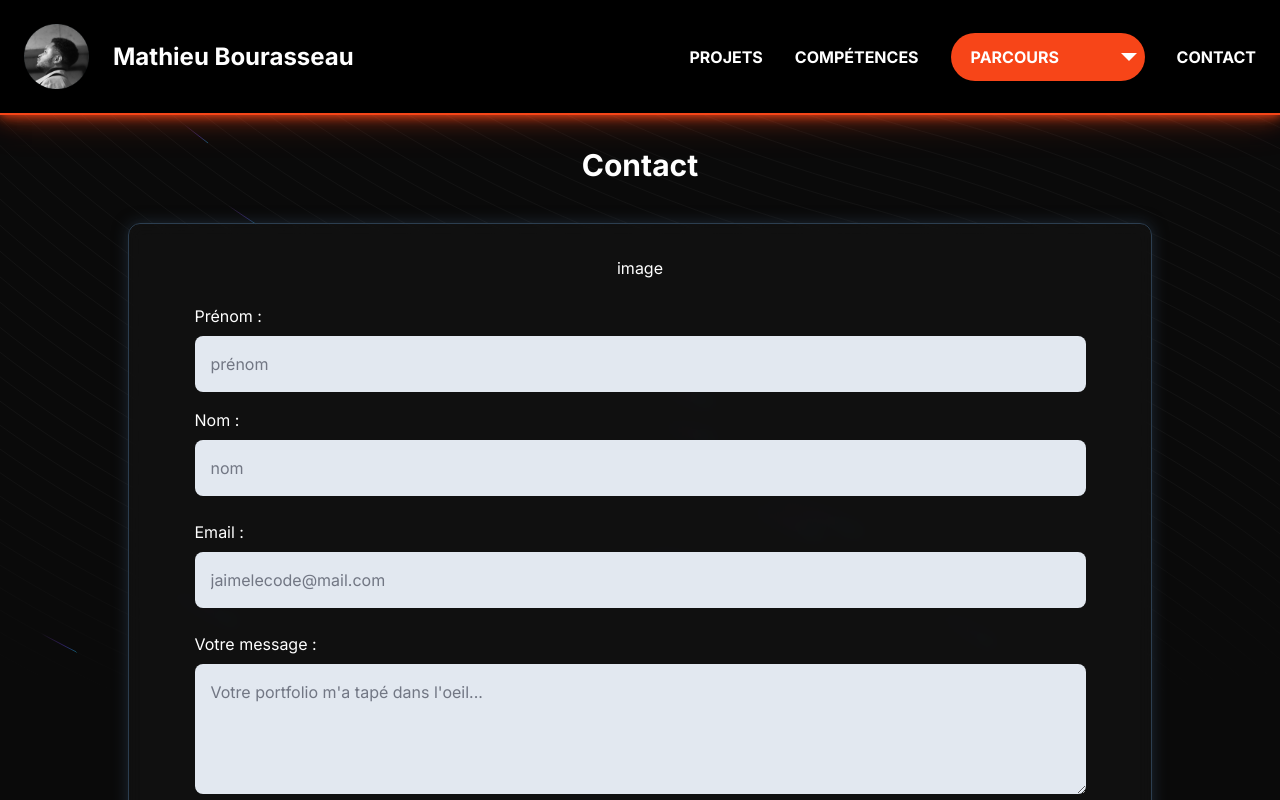
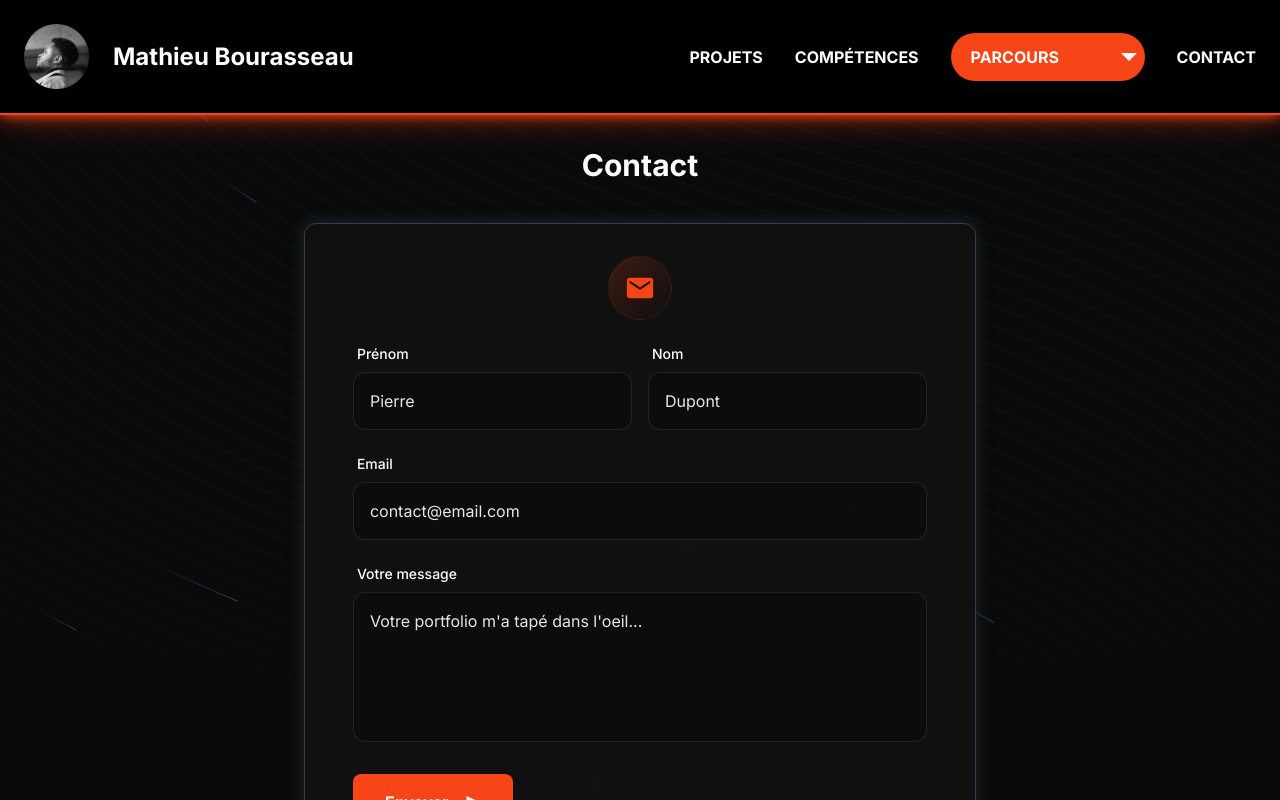
Before and after one commit to MathieuBourasseau/react-portfolio, a Next.js app: page / in a window 1280 px wide. Both pictures are taken after a click on the button "CONTACT". Shown: the top 800 px of the page. Built offline with nearby package versions, Linux system fonts and the light colour scheme.

Commit message:
feat: focus and ring effects added

```diff
--- a/app/components/Contact.tsx
+++ b/app/components/Contact.tsx
@@ -1,66 +1,99 @@
 import React from 'react'
 import { motion } from "framer-motion"
-import { IoMdSend } from "react-icons/io";
+import { IoMdSend, IoMdMail } from "react-icons/io";
 
 export default function Contact() {
+
+    const fieldStyle = `
+        w-full
+        bg-black/20
+        text-white
+        rounded-xl
+        p-4
+        border border-white/10
+        outline-none
+        placeholder:text-primary-grey
+        transition-all
+        duration-300
+        ease-in-out
+        focus:bg-black/40
+        focus:border-primary-grey
+        focus:ring-4
+        focus:ring-primary-grey/20
+    `;
+
     return (
-        <section className=" relative z-20 text-center flex flex-col gap-6 py-[5%] lg:py-8 px-4 lg:px-10 xl:px-[10%]">
+        <section className="relative z-20 text-center flex flex-col gap-6 py-[5%] lg:py-8 px-4 lg:px-10 xl:px-[10%]">
             <motion.h1
                 initial={{ opacity: 0, y: -20 }}
-                animate={{ opacity: 1, y: 0 }}
+                whileInView={{ opacity: 1, y: 0 }}
                 transition={{ duration: 0.5, ease: "easeOut" }}
                 className="text-2xl text-white font-bold lg:text-3xl mb-4"
             >
                 Contact
             </motion.h1>
 
-            {/* FORM */}
+            {/* FORM CONTAINER */}
             <form
-                action=""
-                className=" gap-6 py-8 p-4 rounded-xl bg-neutral-900/50 backdrop-blur-sm border shadow-[0_0_15px_rgba(44,62,80,0.6)] border-[#2C3E50] flex flex-col justify-center items-center">
-                <div>
-                    <p className="text-white">image</p>
+                className="gap-6 py-8 p-4 rounded-xl bg-neutral-900/50 backdrop-blur-sm border shadow-[0_0_15px_rgba(44,62,80,0.6)] border-[#2C3E50] flex flex-col justify-center items-center w-full max-w-2xl mx-auto"
+            >
+                {/* ICONE EN HAUT */}
+                <div className="bg-gradient-to-br from-primary-orange/20 to-transparent p-4 rounded-full border border-white/5">
+                    <IoMdMail className="text-3xl text-primary-orange" />
                 </div>
 
                 {/* FIELDSET */}
-
-                <fieldset className="flex flex-col gap-6 w-[90%]">
+                <fieldset className="flex flex-col gap-6 w-[90%] text-left">
 
                     {/* NAME AND FIRST NAME */}
-                   <div className="flex flex-col gap-4">
-                        <div className="flex flex-col gap-2 items-start">
-                            <label htmlFor="firstname" className="text-white">Prénom :</label>
-                            <input type="text" id="firstname" className="w-full bg-primary-grey rounded-lg p-4" placeholder="prénom" />
+                    <div className="flex flex-col md:flex-row gap-4">
+                        <div className="flex flex-col gap-2 items-start w-full">
+                            <label htmlFor="firstname" className="text-white ml-1 font-medium text-sm">Prénom</label>
+                            <input
+                                type="text"
+                                id="firstname"
+                                className={fieldStyle}
+                                placeholder="Pierre"
+                            />
                         </div>
-                        <div className="flex flex-col gap-2 items-start">
-                            <label htmlFor="name" className="text-white">Nom :</label>
-                            <input type="text" id="name" className="w-full bg-primary-grey rounded-lg p-4" placeholder="nom" />
+                        <div className="flex flex-col gap-2 items-start w-full">
+                            <label htmlFor="name" className="text-white ml-1 font-medium text-sm">Nom</label>
+                            <input
+                                type="text"
+                                id="name"
+                                className={fieldStyle}
+                                placeholder="Dupont"
+                            />
                         </div>
                     </div>
 
                     {/* EMAIL */}
                     <div className="flex flex-col gap-2 items-start">
-                        <label htmlFor="mail" className="text-white">Email :</label>
-                        <input type="email" id="mail" className="w-full bg-primary-grey rounded-lg p-4" placeholder="jaimelecode@mail.com" />
+                        <label htmlFor="mail" className="text-white ml-1 font-medium text-sm">Email</label>
+                        <input
+                            type="email"
+                            id="mail"
+                            className={fieldStyle}
+                            placeholder="contact@email.com"
+                        />
                     </div>
 
                     {/* MESSAGE */}
                     <div className="flex flex-col gap-2 items-start">
-                         <label htmlFor="message" className="text-white">Votre message : </label>
+                          <label htmlFor="message" className="text-white ml-1 font-medium text-sm">Votre message</label>
                           <textarea
                             id="message"
-                            className="w-full min-h-[130px] bg-primary-grey rounded-lg p-4"
+                            className={`${fieldStyle} min-h-[150px] resize-none`}
                             placeholder="Votre portfolio m'a tapé dans l'oeil... "
-                        >
-
-                        </textarea>
+                        />
                     </div>
 
                     {/* BUTTON */}
-                   <div>
+                    <div className="mt-2">
                         <button
-                            className="text-white bg-primary-orange py-4 px-6 rounded-lg">
-                            <div className="flex items-center gap-4 font-bold">
+                            className="cursor-pointer w-full md:w-auto text-white bg-primary-orange py-4 px-8 rounded-lg hover:brightness-110 active:scale-95 transition-all duration-200"
+                        >
+                            <div className="flex items-center justify-center gap-4 font-bold">
                                 <p>Envoyer</p>
                                 <IoMdSend />
                             </div>
```
Lines whose indentation alone changed are shown as unchanged.
